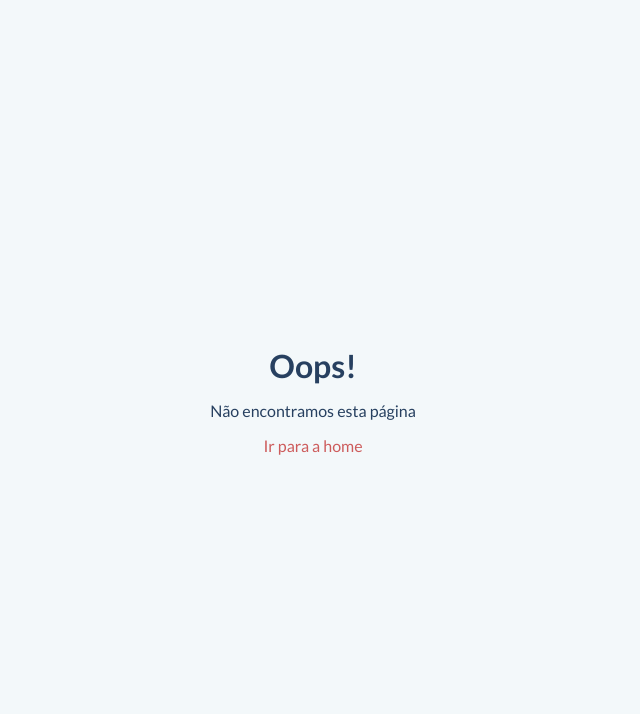
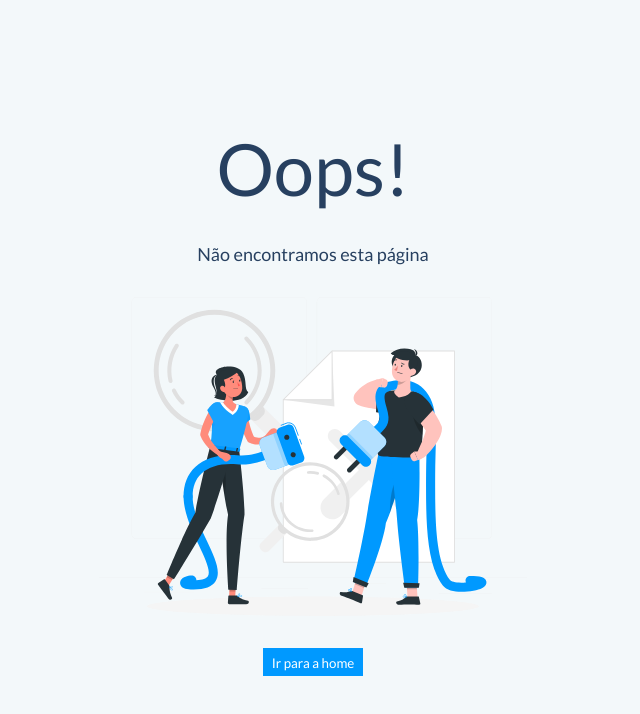
Before and after one commit to alex-holanda/alganes-cms, a React (Create React App) app: page /editores/2 in a window 1280 px wide. Shown: the top 714 px of the page, without its empty margins (327-967 px from the left). Built offline with nearby package versions, Linux system fonts and the light colour scheme; what react-markdown-editor-lite would draw is missing.

Commit message:
Criado página NotFound

```diff
--- a/src/app/views/NotFound.tsx
+++ b/src/app/views/NotFound.tsx
@@ -1,28 +1,41 @@
-import { NavLink } from "react-router-dom";
+import { useHistory } from "react-router-dom";
 
 import styled from "styled-components";
 
-// import NotConnectedImg from "../../assets/not-connected.svg";
+import NotFound from "../../assets/not_found.svg";
+import { Button } from "../components/Button";
 
 export function NotFoundView() {
+  const history = useHistory();
+
   return (
     <Wrapper>
-      <h1>Oops!</h1>
-      <p>Não encontramos esta página</p>
-      {/* <img src={NotConnectedImg} alt="" /> */}
-      <NavLink to="/" exact>
-        Ir para a home
-      </NavLink>
+      <span>Oops!</span>
+      <h1>Não encontramos esta página</h1>
+      <img src={NotFound} alt="Não encontrado" />
+      <Button
+        variant="primary"
+        label="Ir para a home"
+        onClick={() => history.replace("/")}
+      />
     </Wrapper>
   );
 }
 
 const Wrapper = styled.div`
-  height: 100vh;
-  width: 100vw;
+  min-height: 100vh;
   display: flex;
   flex-direction: column;
   justify-content: center;
   align-items: center;
-  gap: 16px;
+  gap: 32px;
+
+  span {
+    font-size: 72px;
+  }
+
+  h1 {
+    font-size: 18px;
+    font-weight: 400;
+  }
 `;
```
Also changed, not shown: src/assets/not_found.svg (renamed from src/assets/not-connected.svg).
